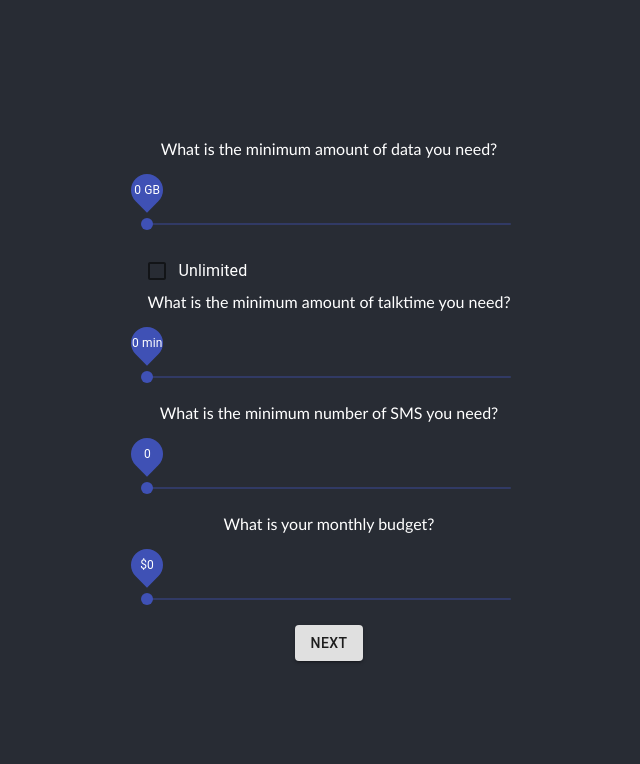
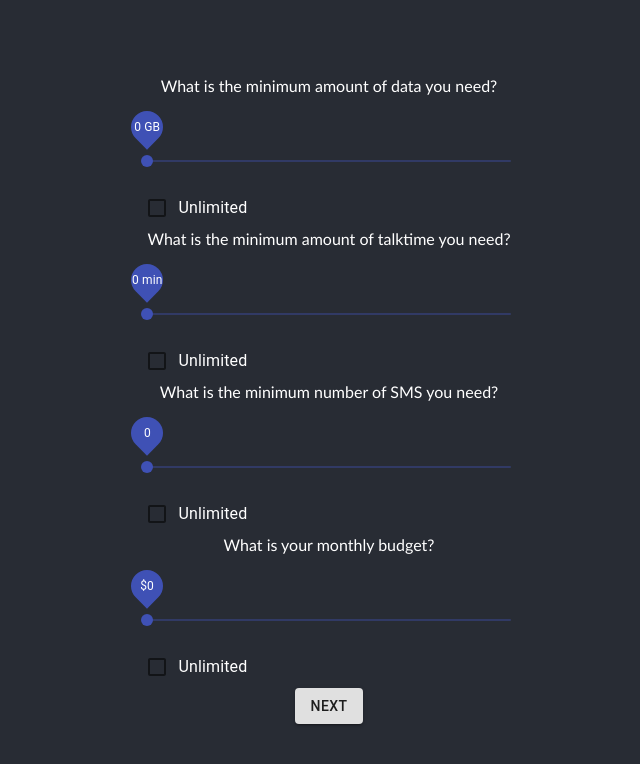
Before and after one commit to keanekwa/sg-mobile-plans, a React (Create React App) app: page / in a window 1280 px wide. Both pictures are taken after a click on the button "MOBILE PLAN FOR MYSELF". Shown: the top 764 px of the page, without its empty margins (311-951 px from the left). Built offline with nearby package versions, Linux system fonts and the light colour scheme.

Commit message:
Unlimited checkbox works. Next step to grey out the slider when checked.

```diff
--- a/src/App/App.js
+++ b/src/App/App.js
@@ -21,9 +21,6 @@ class App extends React.Component {
         },
       ],
       mode: null,
-      minData: null,
-      minTalktime: null,
-      minSMS: null,
     }
 	}
 
--- a/src/App/SelectOptionsForSelf.js
+++ b/src/App/SelectOptionsForSelf.js
@@ -12,6 +12,10 @@ class SelectOptionsForSelf extends React.Component {
       minSMS: 0,
       price: 0,
     }
+  }
+
+  handleUnlimitedCheckboxClick(option) {
+    this.setState({ [option]: 10000 });
   }
 
   handleNextButtonClick() {
@@ -32,7 +36,7 @@ class SelectOptionsForSelf extends React.Component {
           max={100}
           onChangeCommitted={(event, value) => this.setState({ ['minData']: value })}
         />
-        <UnlimitedCheckbox/>
+        <UnlimitedCheckbox onClick={() => this.handleUnlimitedCheckboxClick('minData')}/>
         What is the minimum amount of talktime you need?
         <OptionSlider
           defaultValue={0}
@@ -42,6 +46,7 @@ class SelectOptionsForSelf extends React.Component {
           max={1000}
           onChangeCommitted={(event, value) => this.setState({ ['minTalktime']: value })}
         />
+        <UnlimitedCheckbox onClick={() => this.handleUnlimitedCheckboxClick('minTalktime')}/>
         What is the minimum number of SMS you need?
         <OptionSlider
           defaultValue={0}
@@ -50,6 +55,7 @@ class SelectOptionsForSelf extends React.Component {
           max={1000}
           onChangeCommitted={(event, value) => this.setState({ ['minSMS']: value })}
         />
+        <UnlimitedCheckbox onClick={() => this.handleUnlimitedCheckboxClick('minSMS')}/>
         What is your monthly budget?
         <OptionSlider
           defaultValue={0}
@@ -59,6 +65,7 @@ class SelectOptionsForSelf extends React.Component {
           max={200}
           onChangeCommitted={(event, value) => this.setState({ ['price']: value })}
         />
+        <UnlimitedCheckbox onClick={() => this.handleUnlimitedCheckboxClick('price')}/>
         <NextButton onClick={() => this.handleNextButtonClick()}/>
       </div>
     );
--- a/src/App/UnlimitedCheckbox.js
+++ b/src/App/UnlimitedCheckbox.js
@@ -27,6 +27,7 @@ export default function OptionSlider(props) {
           <Checkbox
             checked={state.checked}
             onChange={handleChange('checked')}
+            onClick={props.onClick}
             value="checked"
           />
         }
```
